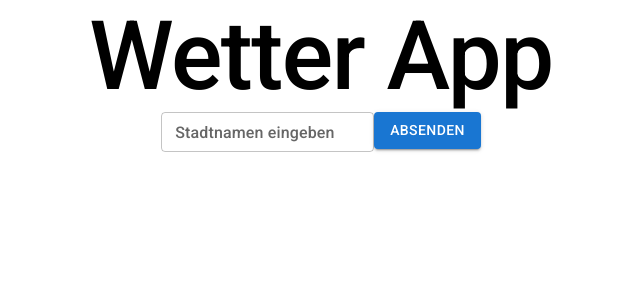
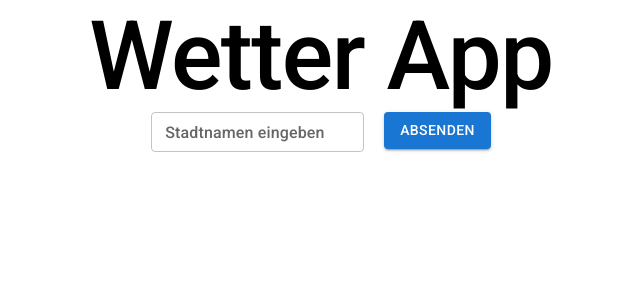
Before and after one commit to AndiBruehl/material-weather-app, a React (Create React App) app: page / in a window 1280 px wide. Shown: the top 300 px of the page, without its empty margins (319-959 px from the left). Built offline with nearby package versions, Linux system fonts and the light colour scheme.

Commit message:
DesignUpdates

```diff
--- a/src/App.js
+++ b/src/App.js
@@ -58,7 +58,7 @@ const App = () => {
           onKeyPress={handleInputKeyPress}
           placeholder="Stadtnamen eingeben"
         /> */}
-        <Button variant="contained" onClick={getWeatherData} size='medium'>
+        <Button variant="contained" onClick={getWeatherData} size='medium' style={{ marginLeft: '20px' }}>
         Absenden
         </Button>
       <Stack direction="row" spacing={3}>
```
